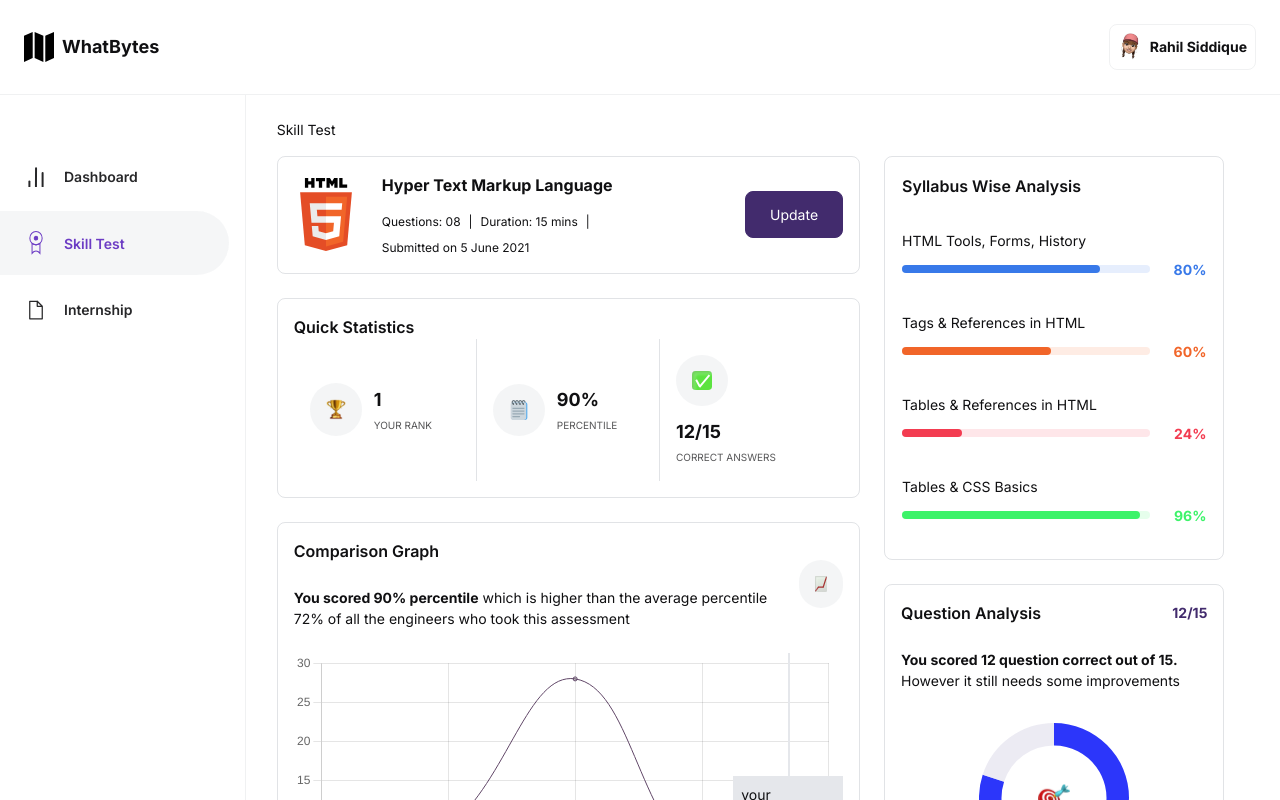
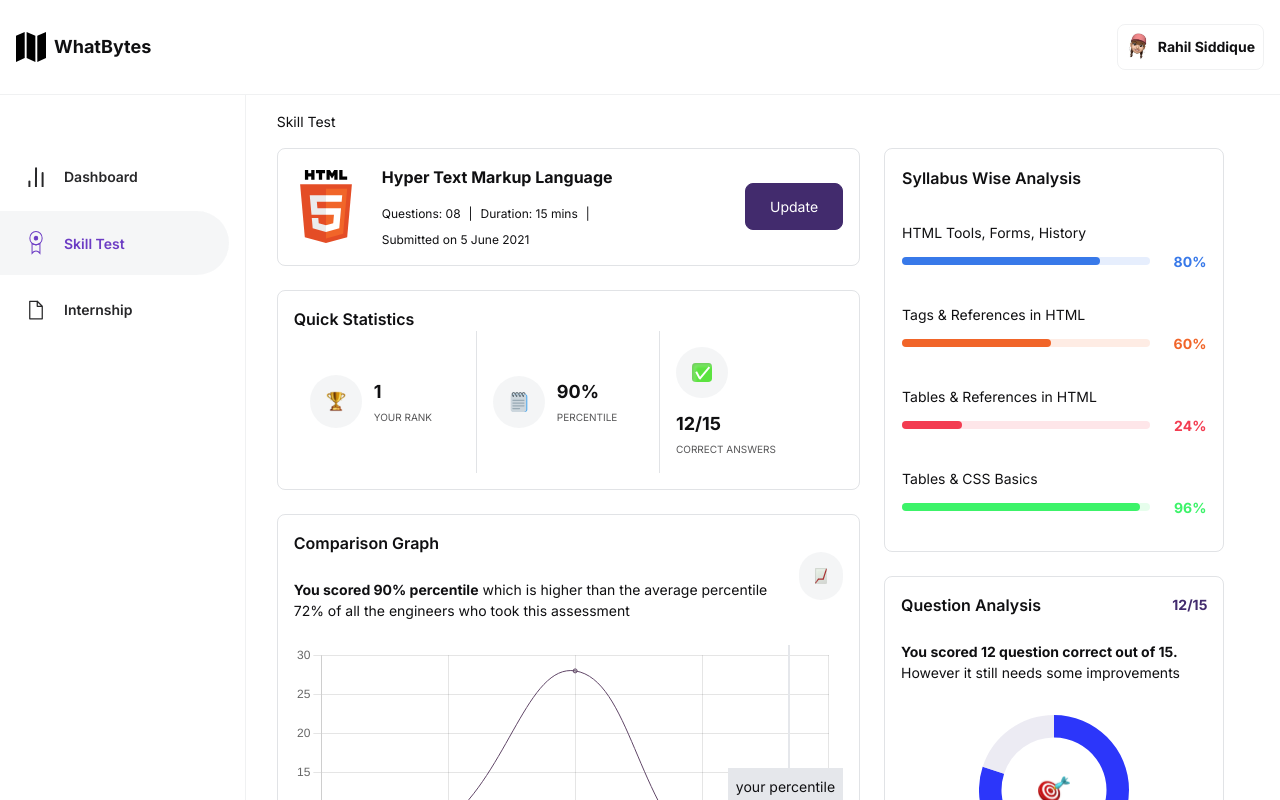
Before and after one commit to abel-otegbola/whatbytes-skill-test, a Next.js app: page / in a window 1280 px wide. Shown: the top 800 px of the page. Built offline with nearby package versions, Linux system fonts and the light colour scheme.

Commit message:
style: percentile on graph position and layout padding

```diff
--- a/src/app/page.tsx
+++ b/src/app/page.tsx
@@ -13,7 +13,7 @@
   const [openModal, setOpenModal] = useState(false)
 
   return (
-    <div className="p-6 md:px-[3%] w-full">
+    <div className="p-4 md:px-[3%] w-full">
       <h1 className="text-md mb-4">Skill Test</h1>
       <div className="flex lg:flex-nowrap flex-wrap gap-6 w-full">
         <div className="lg:w-[60%] w-full flex flex-col gap-6">
@@ -83,7 +83,7 @@
               <div style={{ left: data.percentile + "%" }} className="absolute w-[2px] h-[90%] top-0 bg-gray-200">
 
               </div>
-              <p style={{ left: data.percentile -10 + "%" }} className="absolute w-fit p-2 bg-gray-200 top-[45%]">your percentile</p>
+              <p style={{ right: 100 - data.percentile - 10 + "%" }} className="absolute w-fit p-2 bg-gray-200 top-[45%]">your percentile</p>
             </div>
           </div>
         </div>
--- a/src/components/topbar/topbar.tsx
+++ b/src/components/topbar/topbar.tsx
@@ -6,7 +6,7 @@
 function Topbar() {
 
     return (
-        <div className="flex justify-between md:py-6 py-3 p-6 border-b border-gray-500/[0.1]">
+        <div className="flex justify-between md:py-6 py-3 p-4 border-b border-gray-500/[0.1]">
             <div className="flex items-center gap-2">
                 <LogoIcon className="md:w-[30px] w-[20px]" />
                 <h1 className="text-lg font-bold">WhatBytes</h1>
```
